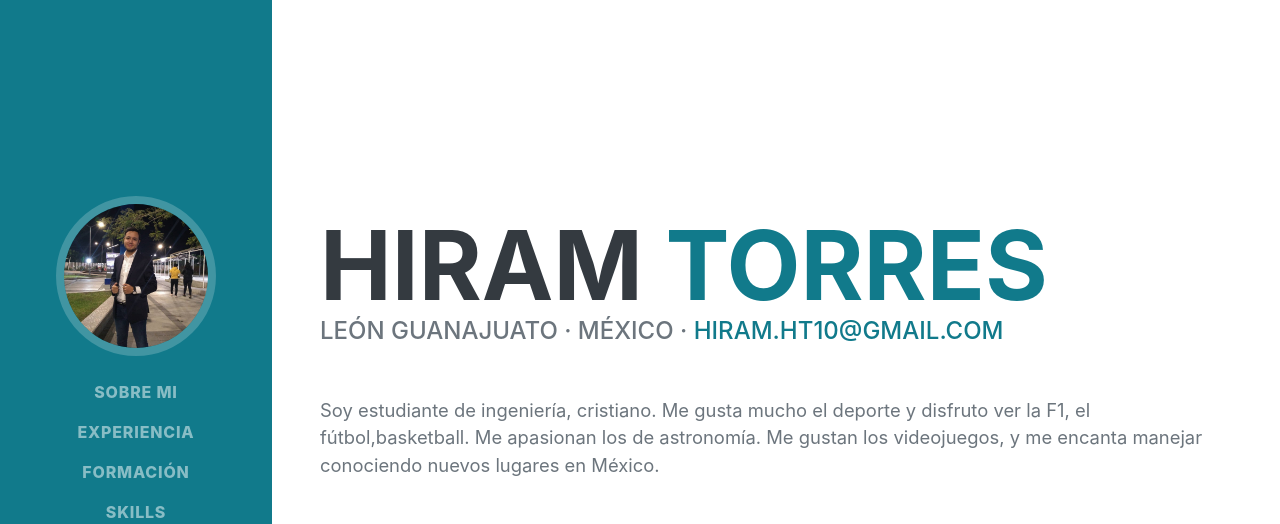
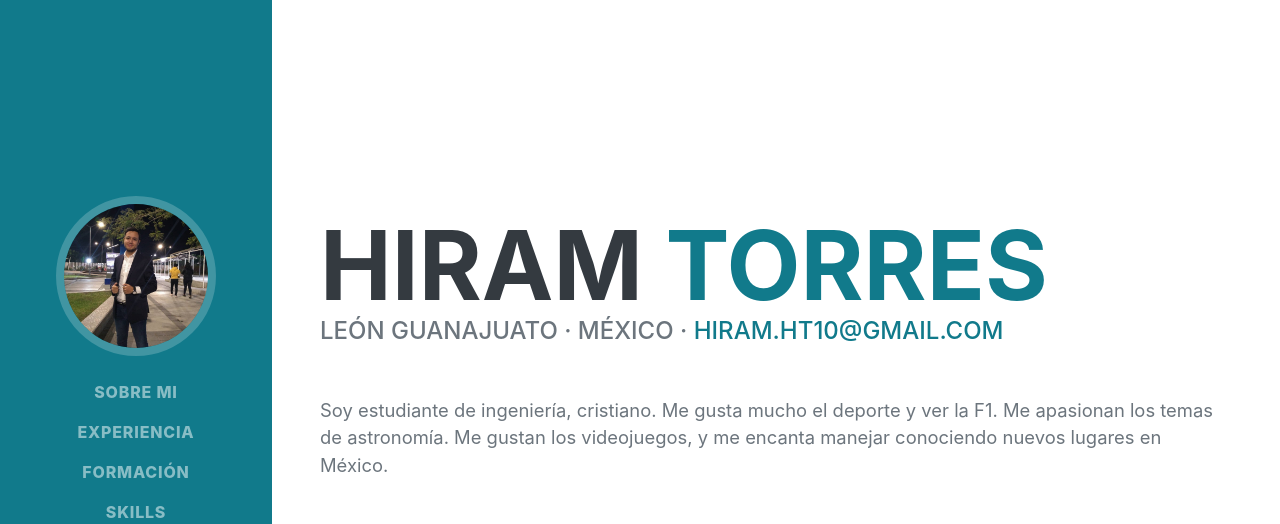
Before and after one commit to HiramTorres/HiramTorres98.github.io, a plain HTML site: page index.html in a window 1280 px wide. Shown: the top 524 px of the page. Drawn offline with nearby package versions, Linux system fonts and the light colour scheme; a web font is replaced by a local one.

Commit message:
Correccion de errores en texto

```diff
--- a/index.html
+++ b/index.html
@@ -47,7 +47,7 @@
                         León Guanajuato · México ·
                         <a href="hiram.ht10@gmail.com">hiram.ht10@gmail.com</a>
                     </div>
-                    <p class="lead mb-5">Soy estudiante de ingeniería, cristiano. Me gusta mucho el deporte y disfruto ver la F1, el fútbol,basketball. Me apasionan los de astronomía. Me gustan los videojuegos, y me encanta manejar conociendo nuevos lugares en México.</p>
+                    <p class="lead mb-5">Soy estudiante de ingeniería, cristiano. Me gusta mucho el deporte y ver la F1. Me apasionan los temas de astronomía. Me gustan los videojuegos, y me encanta manejar conociendo nuevos lugares en México.</p>
                     <div class="social-icons">
                         <a class="social-icon" href="https://www.linkedin.com/in/hiram-torres-espinosa-2572b6205/"><i class="fab fa-linkedin-in"></i></a>
                         <a class="social-icon" href="https://www.instagram.com/hiramtorres13/"><i class="fab fa-instagram"></i></a>
```
